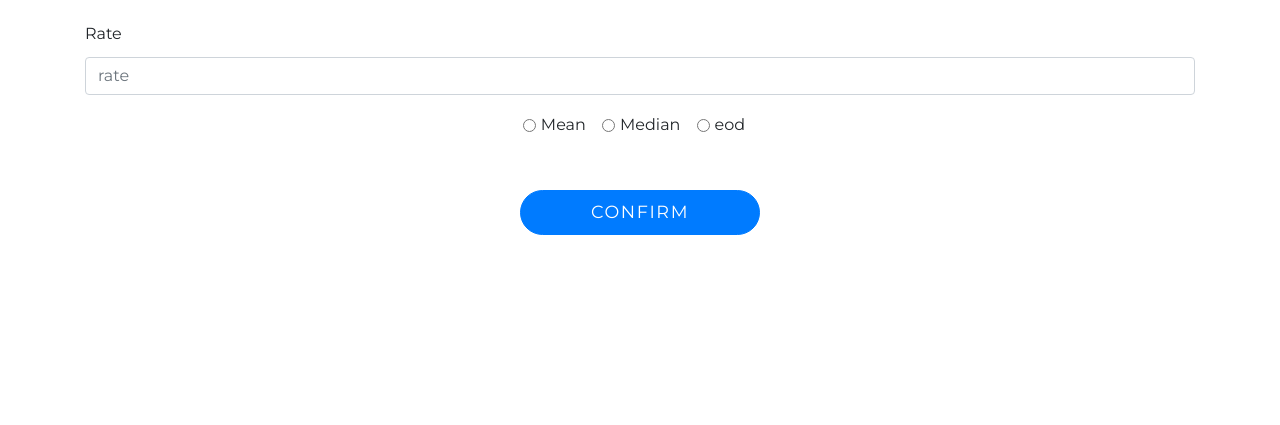
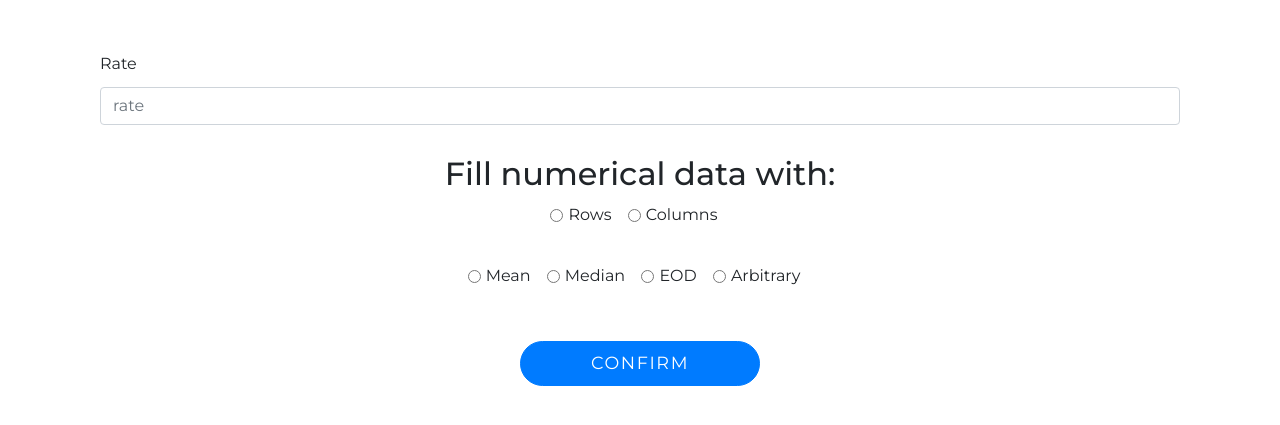
Before and after one commit to achrafexboy/Into-the-wild-of-Data-Science, a Flask app: page /missingValues in a window 1280 px wide. Shown: the top 425 px of the page. Run offline with Flask 2, Linux system fonts and the light colour scheme; parts of the project's set-up code (start-up, migrations or seed data) failed here and were passed over.

Commit message:
git ignore commit

```diff
--- a/templates/missingValues.html
+++ b/templates/missingValues.html
@@ -21,6 +21,9 @@
             tr:nth-child(even) {
               background-color: #dddddd;
             }
+            .container-fluid{
+              margin-top: 30px;
+            }
         </style>
         <link rel="stylesheet" href="../static/styleIn.css" type="text/css">
     </head>
@@ -37,10 +40,26 @@
                 </table>
             </div>
             <form action="/missingValues" method="POST">
+              <div class="container-fluid">
                 <div class="form-group">
                   <label for="rate">Rate</label>
                   <input type="number" class="form-control" id="rate" name="rate" aria-describedby="rate" placeholder="rate" min="0" max="1" step="0.0001">
                 </div>
+              </div>
+              <div class="container-fluid">
+                <div class="radioContainer text-center">
+                  <h2>Fill numerical data with:</h2>
+                  <div class="form-check form-check-inline">
+                    <input class="form-check-input" type="radio" name="methode" id="inlineRadio1" value="row">
+                    <label class="form-check-label" for="inlineRadio1">Rows</label>
+                  </div>
+                  <div class="form-check form-check-inline">
+                    <input class="form-check-input" type="radio" name="methode" id="inlineRadio2" value="column">
+                    <label class="form-check-label" for="inlineRadio2">Columns</label>
+                  </div>
+                </div>
+              </div>
+              <div class="container-fluid">
                 <div class="radioContainer text-center">
                   <div class="form-check form-check-inline">
                     <input class="form-check-input" type="radio" name="methode" id="inlineRadio1" value="mean">
@@ -52,9 +71,15 @@
                   </div>
                   <div class="form-check form-check-inline">
                     <input class="form-check-input" type="radio" name="methode" id="inlineRadio3" value="eod">
-                    <label class="form-check-label" for="inlineRadio3">eod</label>
+                    <label class="form-check-label" for="inlineRadio3">EOD</label>
+                  </div>
+                  <div class="form-check form-check-inline">
+                    <input class="form-check-input" type="radio" name="methode" id="inlineRadio3" value="arbitrary">
+                    <label class="form-check-label" for="inlineRadio3">Arbitrary</label>
                   </div>
                 </div>
+              </div>
+
                 <br>
                 <div class="confirmContainer text-center">
                   <button type="submit" class="btn btn-primary ">Confirm</button>
```
